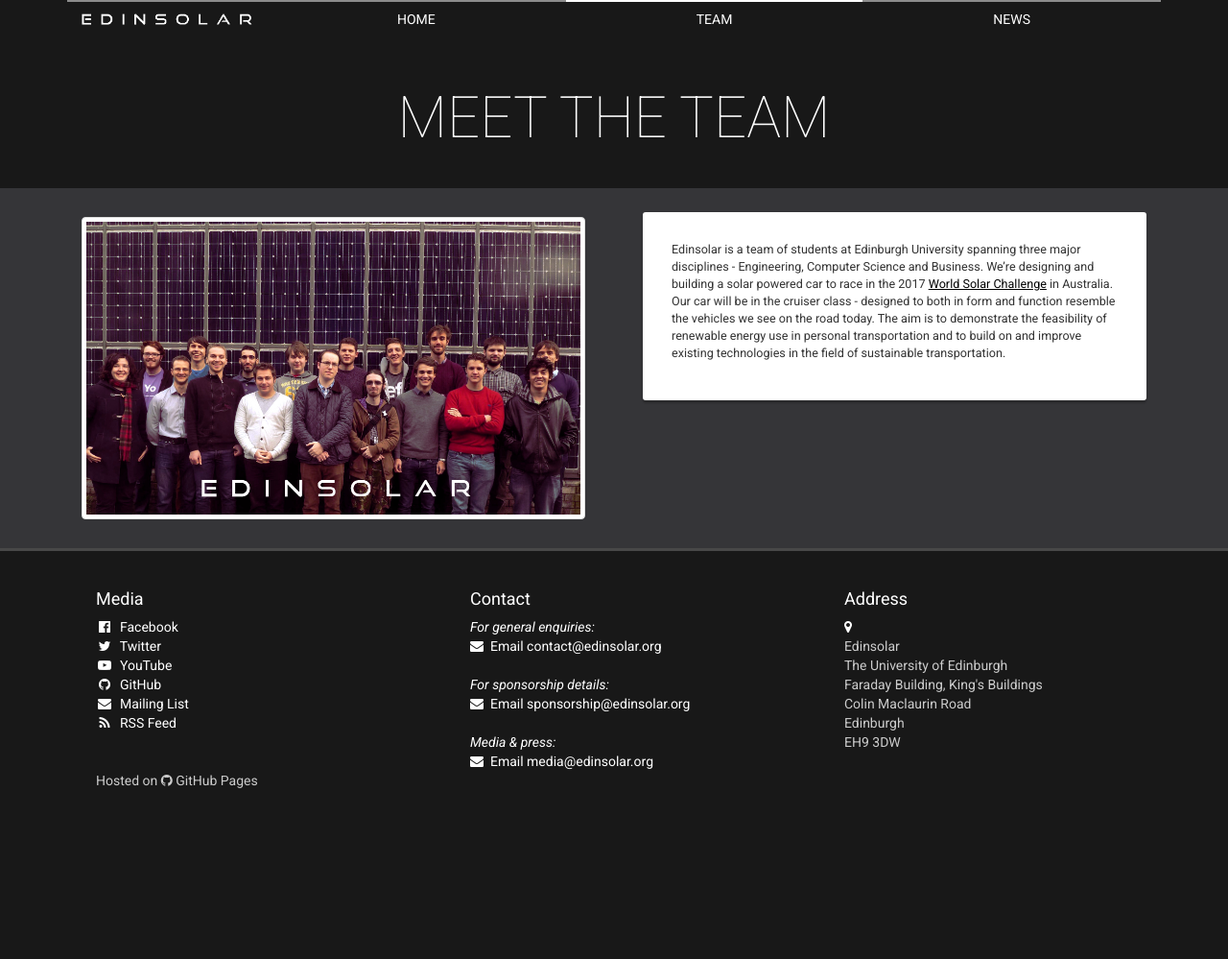
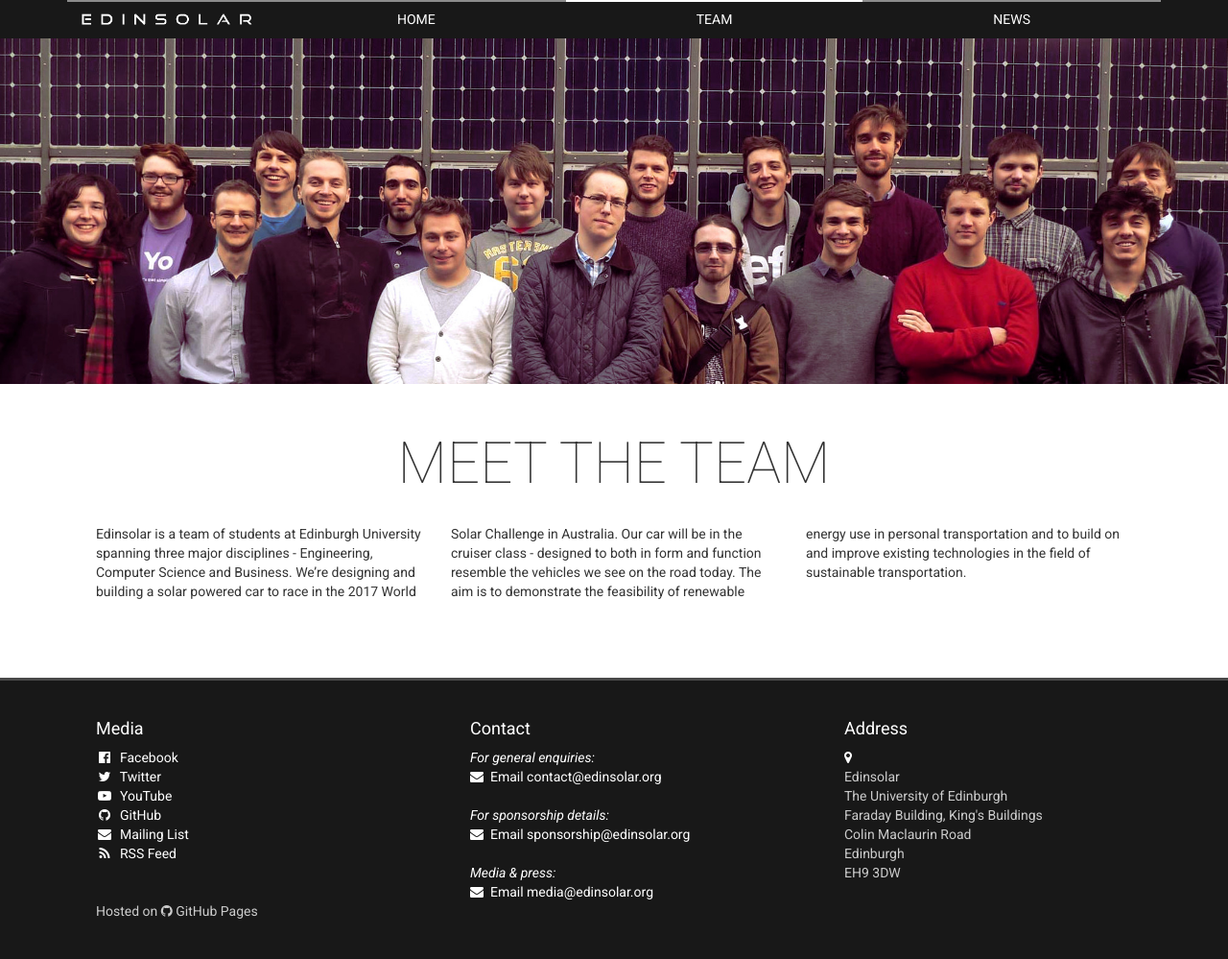
Before and after one commit to EdinSolar/edinsolar.github.io, a Jekyll site: the page built from team.html, in a window 1280 px wide. Shown: the whole page at 96% size. Built offline with Jekyll 4.4.1, drawn with Linux system fonts in a browser that asks for light colours; nearby versions of some CDN libraries; before the commit the page ends 900 px from its top, so only the background shows below that.

Commit message:
Improved team page and further responive tweaks and fixes

```diff
--- a/css/override.css
+++ b/css/override.css
@@ -222,6 +222,43 @@
 }
 
 
+
+.columnify {
+    -webkit-column-count: 3;
+    -moz-column-count: 3;
+    column-count: 3;
+    -webkit-column-gap: 30px;
+    -moz-column-gap: 30px;
+    column-gap: 30px;
+}
+
+@media(max-width: 768px){
+    .columnify {
+        -webkit-column-count: 2;
+        -moz-column-count: 2;
+        column-count: 2;
+        -webkit-column-gap: 20px;
+        -moz-column-gap: 20px;
+        column-gap: 20px;
+    }
+}
+
+@media(max-width: 468px){
+    .columnify {
+        -webkit-column-count: 1;
+        -moz-column-count: 1;
+        column-count: 1;
+        -webkit-column-gap: 0px;
+        -moz-column-gap: 0px;
+        column-gap: 0px;
+    }
+}
+
+
+
+
+
+
 /* Keep full width stuff sensible */
 @media(min-width: 1200px){
     .container-lg {
@@ -270,6 +307,13 @@
     padding: 5% 0;
 }
 
+@media( min-width: 480px ){
+    .header-logo {
+        width: 60%;
+        max-width: 60%;
+    }
+}
+
 @media( min-width: 768px ){
     .header-logo {
         width: 60%;
@@ -291,12 +335,12 @@
     background: url('../img/road-graded1-opt.jpg');
     background-position: center center;
     background-size: cover;
-    height: 100%;
-    min-height: 150vw;
+    height: 90%;
+    min-height: 80vw;
 }
 
     @media( min-width: 768px ){
-        .hero { min-height: 70vw; }
+        .hero { min-height: 70vw; height: 100%; }
     }
 
     @media( min-width: 992px ){
@@ -304,7 +348,7 @@
     }
 
     @media( min-width: 1380px ){
-        .hero { min-height: 50vw; }
+        .hero { min-height: 40vw; }
     }
 
     #carousel-hero {
@@ -415,6 +459,7 @@
 }
 h4.jumbo {
     font-size: 18px;
+    font-weight: normal;
 }
 
 .jumbo a:hover,
@@ -485,7 +530,19 @@
     padding: 10px 30px;
 }
 
-
+.padderr {
+    padding: 5px;
+}
+@media( min-width: 480px ){
+    .padderr{
+        padding: 20px;
+    }
+}
+@media( min-width: 768px ){
+    .padderr{
+        padding: 30px;
+    }
+}
 
 .post-banner {
     background-position: center center;
--- a/team.html
+++ b/team.html
@@ -4,24 +4,24 @@
 ---
 
 
-<div class="colour-dark padder">
-  <div class="container text-center">
-    <h1 class="jumbo">Meet the team</h1>
-  </div>
+
+
+<div class="container-fluid container-skinny">
+  <img src="{{ site.baseurl }}/img/post/team.jpg"
+       style="background-image: url('{{ site.baseurl }}/img/post/team.jpg');"
+       class="post-banner">
 </div>
 
-<div class="colour-shade">
+<div class="colour-light">
   <div class="container">
-<div class="row">
+    <div class="padder">
 
-  <div class="col-md-6 padder">
-    <img src="{{ site.baseurl }}/img/post/team.jpg" class="img-responsive img-thumbnail">
+      <div class="text-center">
+        <h1 class="jumbo">Meet the Team</h1>
       </div>
+      <br>
 
-
-  <div class="col-md-6 padder-thin">
-      <div class="card padder">
-        <p>
+      <p class="columnify">
         Edinsolar is a team of students at Edinburgh University spanning three major disciplines -
         Engineering, Computer Science and Business. We’re designing and building a solar powered
         car to race in the 2017 <a href="http://www.worldsolarchallenge.org/">World Solar Challenge</a>
@@ -30,9 +30,95 @@
         of renewable energy use in personal transportation and to build on and improve existing
         technologies in the field of sustainable transportation.
       </p>
+
+      <br>
+      <br>
+
+      <!--div class="row">
+        <!-- http://www.gravatar.com/avatar/205e460b479e2e5b48aec07710c08d50 >
+
+        <div class="col-md-3 col-xs-6">
+          <div class="padderr text-center">
+            <img class="img-circle img-responsive"
+                 src="http://www.gravatar.com/avatar/82bb2464e16fc6ca6c86b5879f1381ff?s=280&d=retro">
+            <h3>Person Name</h3>
+            <p class="subtle">ElectrMechanical COmpSci</p>
           </div>
         </div>
 
-</div><!-- /.srow -->
+        <div class="col-md-3 col-xs-6">
+          <div class="padderr text-center">
+            <img class="img-circle img-responsive"
+                 src="http://www.gravatar.com/avatar/57362f7b0cb10a8bf1595d9393871cc0?s=280&d=retro">
+            <h3>Person Name</h3>
+            <p class="subtle">ElectrMechanical COmpSci</p>
           </div>
         </div>
+
+        <div class="col-md-3 col-xs-6">
+          <div class="padderr text-center">
+            <img class="img-circle img-responsive"
+                 src="http://www.gravatar.com/avatar/f3c213043914c56ffa53196e14b5ef0b?s=280&d=retro">
+            <h3>Person Name</h3>
+            <p class="subtle">ElectrMechanical COmpSci</p>
+          </div>
+        </div>
+
+        <div class="col-md-3 col-xs-6">
+          <div class="padderr text-center">
+            <img class="img-circle img-responsive"
+                 src="http://www.gravatar.com/avatar/03c6b881f5c2966f4eada1815501fe21?s=280&d=retro">
+            <h3>Person Name</h3>
+            <p class="subtle">ElectrMechanical COmpSci</p>
+          </div>
+        </div>
+
+
+      </div><!-- /.row >
+
+
+      <div class="row">
+        <!-- http://www.gravatar.com/avatar/205e460b479e2e5b48aec07710c08d50 >
+
+        <div class="col-md-3 col-xs-6">
+          <div class="padderr text-center">
+            <img class="img-circle img-responsive"
+                 src="http://www.gravatar.com/avatar/e2b453af0ab185408b7d4effb916bd94?s=280&d=retro">
+            <h3>Person Name</h3>
+            <p class="subtle">ElectrMechanical COmpSci</p>
+          </div>
+        </div>
+
+        <div class="col-md-3 col-xs-6">
+          <div class="padderr text-center">
+            <img class="img-circle img-responsive"
+                 src="http://www.gravatar.com/avatar/515cff22026e0fbd3167c4260198b115?s=280&d=retro">
+            <h3>Person Name</h3>
+            <p class="subtle">ElectrMechanical COmpSci</p>
+          </div>
+        </div>
+
+        <div class="col-md-3 col-xs-6">
+          <div class="padderr text-center">
+            <img class="img-circle img-responsive"
+                 src="http://www.gravatar.com/avatar/6666710ded5a3d8ebcc9ec297c6c68f2?s=280&d=retro">
+            <h3>Person Name</h3>
+            <p class="subtle">ElectrMechanical COmpSci</p>
+          </div>
+        </div>
+
+        <div class="col-md-3 col-xs-6">
+          <div class="padderr text-center">
+            <img class="img-circle img-responsive"
+                 src="http://www.gravatar.com/avatar/58697c7fdd2ea7bd7147564bfd690b2c?s=280&d=retro">
+            <h3>Person Name</h3>
+            <p class="subtle">ElectrMechanical COmpSci</p>
+          </div>
+        </div>
+
+
+      </div>< /.row -->
+
+    </div>
+  </div>
+</div>
```
Lines whose indentation alone changed are shown as unchanged.
